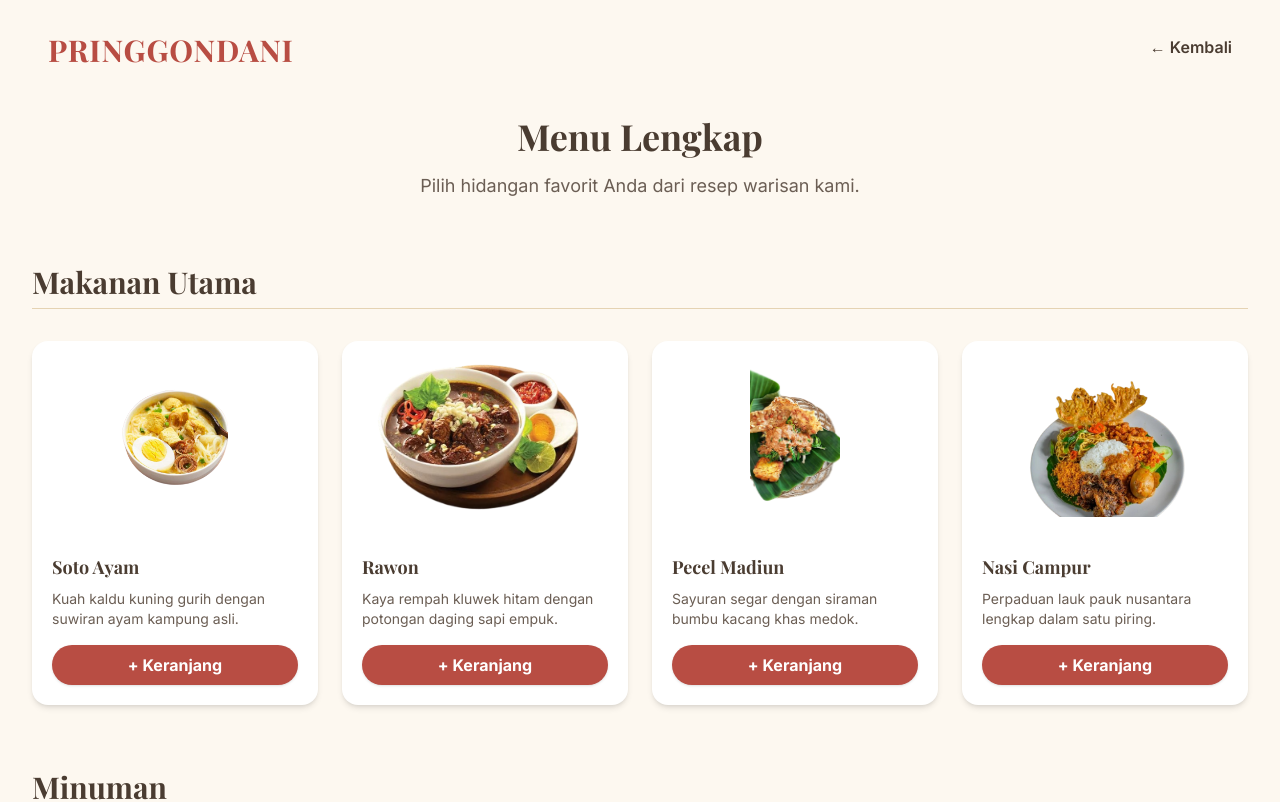
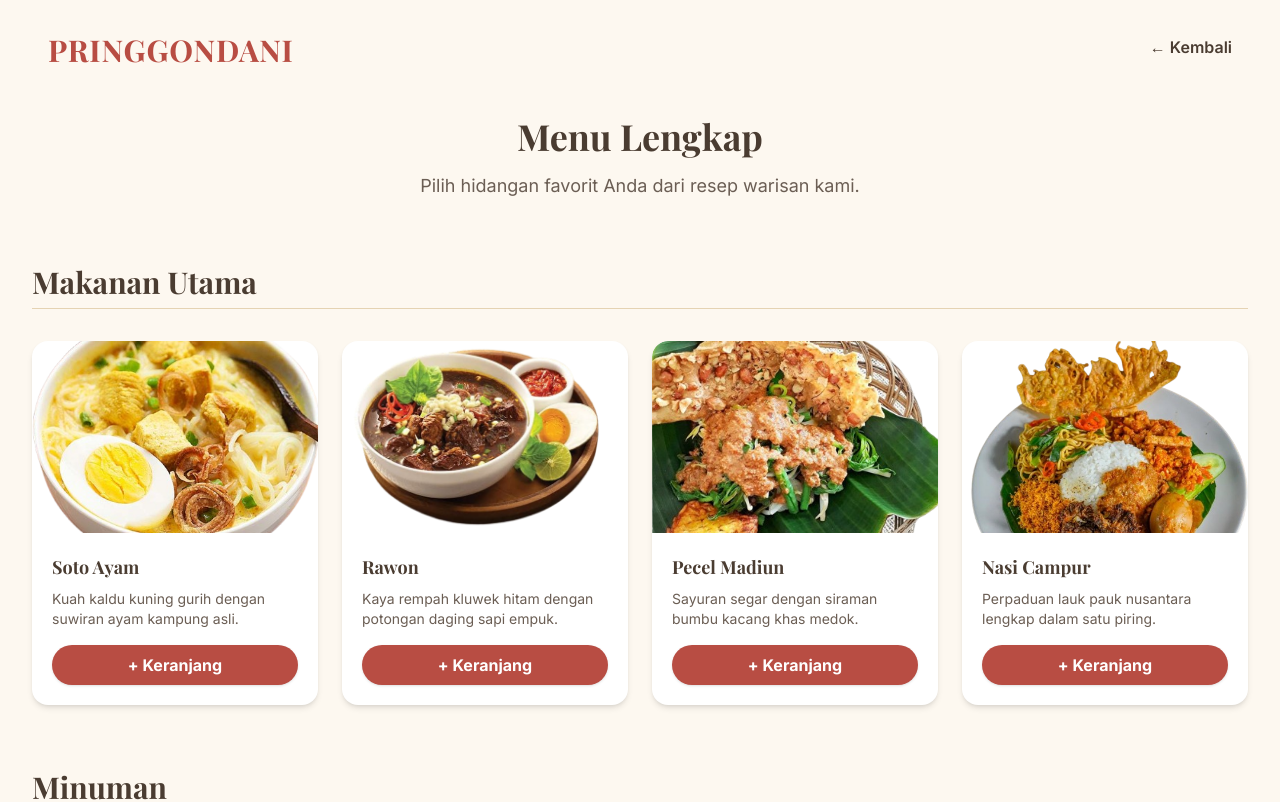
Before and after one commit to kevinamay/Soto-Ayam-Pringgondani, a Next.js app: page /menu in a window 1280 px wide. Shown: the top 802 px of the page. Built offline with nearby package versions, Linux system fonts and the light colour scheme; a web font is replaced by a local one.

Commit message:
style: selectively apply object-contain to drinks and Telur Asin only, revert others to object-cover

```diff
--- a/src/app/menu/page.tsx
+++ b/src/app/menu/page.tsx
@@ -9,17 +9,17 @@ const menuData = {
     { name: "Nasi Campur", image: "/images/campur.png", desc: "Perpaduan lauk pauk nusantara lengkap dalam satu piring." },
   ],
   minuman: [
-    { name: "Es Teh / Teh Panas", image: "/images/esteh.png", desc: "Teh melati pilihan segar." },
-    { name: "Es Jeruk", image: "/images/esjeruk.png", desc: "Perasan jeruk manis segar kaya vitamin C." },
-    { name: "Kopi Hitam", image: "/images/hitam.png", desc: "Kopi tubruk hitam pekat beraroma khas." },
-    { name: "Kopi Susu", image: "/images/susu.png", desc: "Perpaduan kopi dan susu kental manis." },
-    { name: "Lemon Tea", image: "/images/lemontea.png", desc: "Teh segar dengan irisan lemon asli." },
-    { name: "Air Mineral", image: "/images/mineral.png", desc: "Air mineral botol segar." },
-    { name: "Sprite", image: "/images/sprite.png", desc: "Minuman soda rasa lemon-lime yang menyegarkan." },
-    { name: "Coca Cola", image: "/images/cola.png", desc: "Minuman soda cola klasik penawar dahaga." },
-    { name: "Fanta", image: "/images/fanta.png", desc: "Minuman soda rasa stroberi ceria." },
-    { name: "Floridina", image: "/images/floridina.png", desc: "Minuman rasa jeruk dengan bulir utuh." },
-    { name: "Teh Pucuk", image: "/images/pucuk.png", desc: "Teh melati dalam kemasan praktis." },
+    { name: "Es Teh / Teh Panas", image: "/images/esteh.png", desc: "Teh melati pilihan segar.", contain: true },
+    { name: "Es Jeruk", image: "/images/esjeruk.png", desc: "Perasan jeruk manis segar kaya vitamin C.", contain: true },
+    { name: "Kopi Hitam", image: "/images/hitam.png", desc: "Kopi tubruk hitam pekat beraroma khas.", contain: true },
+    { name: "Kopi Susu", image: "/images/susu.png", desc: "Perpaduan kopi dan susu kental manis.", contain: true },
+    { name: "Lemon Tea", image: "/images/lemontea.png", desc: "Teh segar dengan irisan lemon asli.", contain: true },
+    { name: "Air Mineral", image: "/images/mineral.png", desc: "Air mineral botol segar.", contain: true },
+    { name: "Sprite", image: "/images/sprite.png", desc: "Minuman soda rasa lemon-lime yang menyegarkan.", contain: true },
+    { name: "Coca Cola", image: "/images/cola.png", desc: "Minuman soda cola klasik penawar dahaga.", contain: true },
+    { name: "Fanta", image: "/images/fanta.png", desc: "Minuman soda rasa stroberi ceria.", contain: true },
+    { name: "Floridina", image: "/images/floridina.png", desc: "Minuman rasa jeruk dengan bulir utuh.", contain: true },
+    { name: "Teh Pucuk", image: "/images/pucuk.png", desc: "Teh melati dalam kemasan praktis.", contain: true },
   ],
   pendamping: [
     { name: "Sate Ati Ampela", image: "/images/ati.png", desc: "Sate ati ampela bumbu kuning yang meresap." },
@@ -27,7 +27,7 @@ const menuData = {
     { name: "Sate Usus", image: "/images/usus.png", desc: "Sate usus ayam bumbu gurih yang renyah." },
     { name: "Ayam Goreng", image: "/images/ayamgoreng.png", desc: "Ayam goreng bumbu lengkuas gurih dan empuk." },
     { name: "Telur Dadar", image: "/images/dadar.png", desc: "Telur dadar tebal khas rumahan." },
-    { name: "Telur Asin", image: "/images/telurasin.png", desc: "Telur bebek asin masir gurih sempurna." },
+    { name: "Telur Asin", image: "/images/telurasin.png", desc: "Telur bebek asin masir gurih sempurna.", contain: true },
     { name: "Telur Rebus", image: "/images/telurrebus.png", desc: "Telur rebus matang sempurna kaya protein." },
     { name: "Bakwan Jagung", image: "/images/bakwan.png", desc: "Bakwan jagung manis renyah di luar lembut di dalam." },
     { name: "Tempe Goreng", image: "/images/tempegoreng.png", desc: "Tempe goreng bumbu ketumbar gurih." },
@@ -47,7 +47,7 @@ const menuData = {
   ]
 };
 
-function MenuCard({ item }: { item: { name: string, image: string, desc: string } }) {
+function MenuCard({ item }: { item: { name: string, image: string, desc: string, contain?: boolean } }) {
   return (
     <div className="bg-white rounded-2xl shadow-md hover:shadow-xl transition-shadow flex flex-col overflow-hidden h-full">
       <div className="relative w-full h-48">
@@ -55,7 +55,7 @@ function MenuCard({ item }: { item: { name: string, image: string, desc: string
           src={item.image}
           alt={item.name}
           fill
-          className="object-contain p-4 rounded-t-2xl"
+          className={`${item.contain ? 'object-contain p-4' : 'object-cover'} rounded-t-2xl`}
           sizes="(max-width: 768px) 100vw, (max-width: 1024px) 50vw, 25vw"
         />
       </div>
--- a/src/app/page.tsx
+++ b/src/app/page.tsx
@@ -76,7 +76,7 @@ export default function Home() {
                   src="/images/soto.png"
                   alt="Soto Ayam"
                   fill
-                  className="object-contain p-4 rounded-t-2xl"
+                  className="object-cover rounded-t-2xl"
                   sizes="(max-width: 768px) 100vw, (max-width: 1024px) 50vw, 25vw"
                 />
               </div>
@@ -93,7 +93,7 @@ export default function Home() {
                   src="/images/rawon.png"
                   alt="Rawon"
                   fill
-                  className="object-contain p-4 rounded-t-2xl"
+                  className="object-cover rounded-t-2xl"
                   sizes="(max-width: 768px) 100vw, (max-width: 1024px) 50vw, 25vw"
                 />
               </div>
@@ -110,7 +110,7 @@ export default function Home() {
                   src="/images/pecel.png"
                   alt="Pecel Madiun"
                   fill
-                  className="object-contain p-4 rounded-t-2xl"
+                  className="object-cover rounded-t-2xl"
                   sizes="(max-width: 768px) 100vw, (max-width: 1024px) 50vw, 25vw"
                 />
               </div>
@@ -127,7 +127,7 @@ export default function Home() {
                   src="/images/campur.png"
                   alt="Nasi Campur"
                   fill
-                  className="object-contain p-4 rounded-t-2xl"
+                  className="object-cover rounded-t-2xl"
                   sizes="(max-width: 768px) 100vw, (max-width: 1024px) 50vw, 25vw"
                 />
               </div>
```
